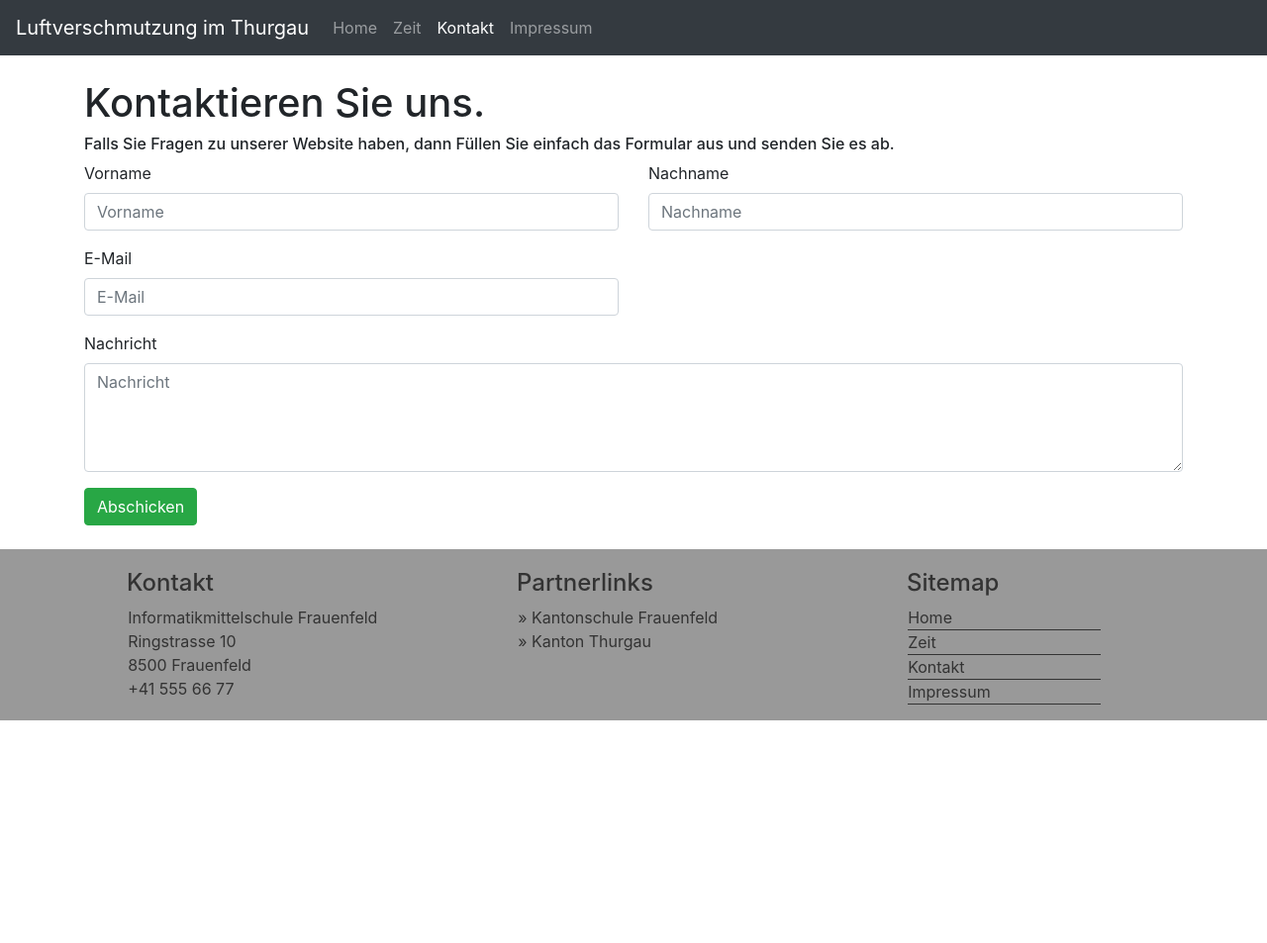
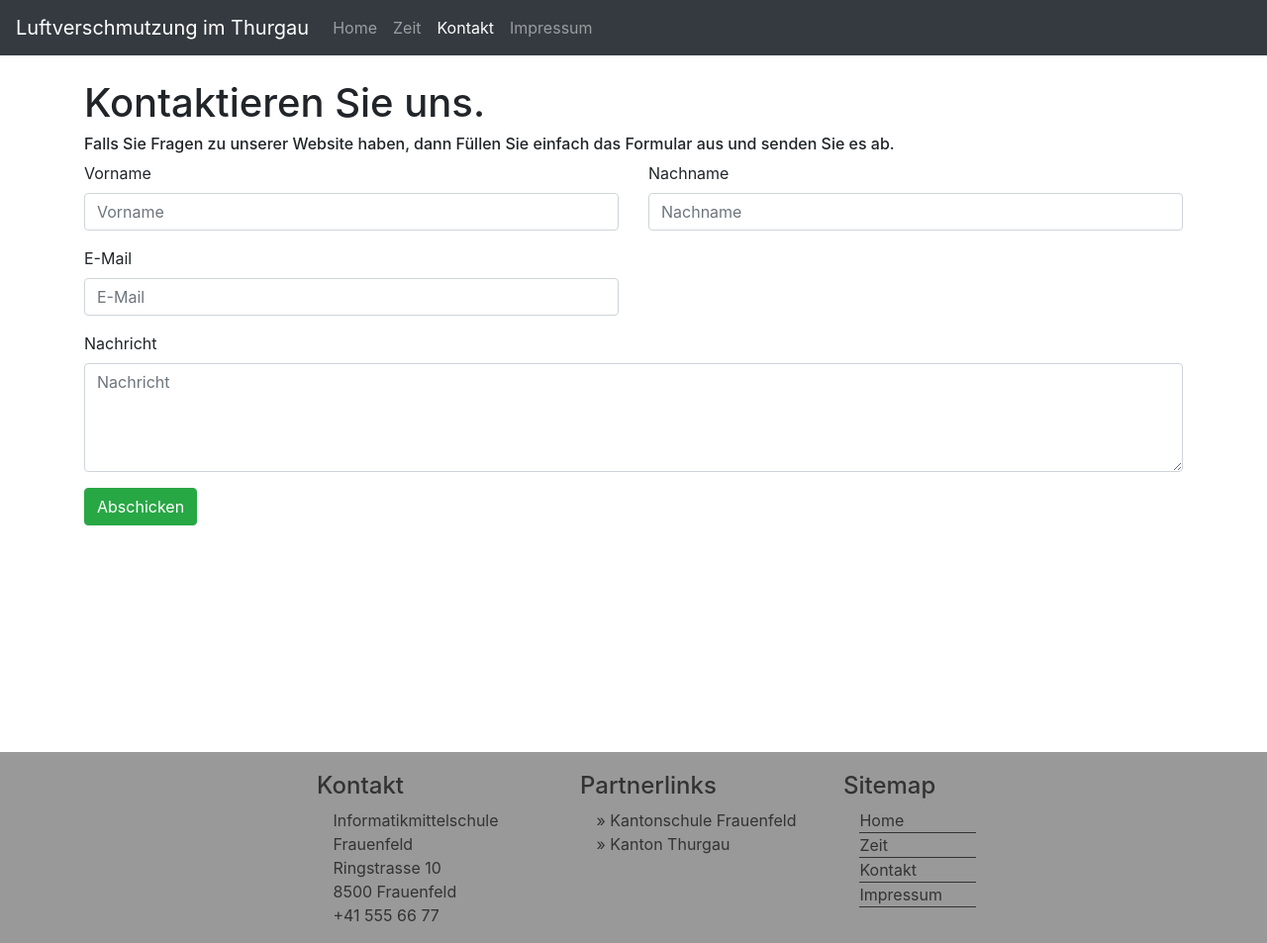
Before and after one commit to Patelik88/OGD-2.0, a PHP site: page /kontakt.php in a window 1280 px wide. Shown: the whole page at 99% size. Before the commit the page ends 728 px from the top, so only its background shows below. Run offline with PHP 8.4, Linux system fonts and the light colour scheme.

Commit message:
fixed footer

```diff
--- a/css/footer.css
+++ b/css/footer.css
@@ -1,11 +1,9 @@
 div.footer {
     background-color: #999999;
-    position: sticky;
+    position: relative;
     left: 0;
     bottom: 0;
-    width: 100%;
     color: #333333;
-
 }
 
 div.footertext {
@@ -13,7 +11,8 @@ div.footertext {
     width: 90%;
     margin-left: auto;
     margin-top: auto;
-
+    padding-left: 15%;
+    padding-right: 15%;
 }
 
 div.footertext li {
@@ -33,3 +32,32 @@ ul.sitemap li {
     width: 60%;
 
 }
+
+html {
+    height: 100%;
+}
+
+body {
+    min-height: 100%;
+    padding: 0;
+    margin: 0;
+    position: relative;
+}
+
+body::after {
+    content: '';
+    display: block;
+    height: 100px;
+}
+
+footer {
+    position: absolute;
+    bottom: 0;
+    width: 100%;
+    height: 40px;
+}
+
+.haupt {
+    padding-left: 5%;
+    padding-right: 5%;
+}
--- a/Kontakt.php
+++ b/kontakt.php
@@ -36,7 +36,7 @@
                 <a class="nav-link" href="#">Kontakt <span class="sr-only">(current)</span></a>
             </li>
             <li class="nav-item">
-                <a class="nav-link" href="Impressum.php">Impressum</a>
+                <a class="nav-link" href="impressum.php">Impressum</a>
             </li>
         </ul>
     </div>
@@ -45,7 +45,7 @@
     <div class="container my-4">
         <h1>Kontaktieren Sie uns.</h1>
         <h6>Falls Sie Fragen zu unserer Website haben, dann Füllen Sie einfach das Formular aus und senden Sie es ab.</h6>
-        <form id="contact-form" method="post" action="Kontakt.php" role="form">
+        <form id="contact-form" method="post" action="kontakt.php" role="form">
             <div class="controls">
                 <div class="row">
                     <div class="col-md-6">
@@ -95,6 +95,7 @@
         </form>
     </div>
 </main>
+
 <footer>
     <footer>
         <div class="footer">
@@ -126,7 +127,7 @@
                             <li class="first active"><a href="/">Home</a></li>
                             <li><a href="spacetime.php">Zeit</a></li>
                             <li><a href="#">Kontakt</a></li>
-                            <li class="last"><a href="Impressum.php">Impressum</a></li>
+                            <li class="last"><a href="impressum.php">Impressum</a></li>
 
                         </ul>
                     </div>
--- a/send-mail-form.php
+++ b/send-mail-form.php
@@ -58,10 +58,10 @@
                 <a class="nav-link" href="index.php">Home</a>
             </li>
             <li class="nav-item">
-                <a class="nav-link" href="Kontakt.php">Kontakt</a>
+                <a class="nav-link" href="kontakt.php">Kontakt</a>
             </li>
             <li class="nav-item">
-                <a class="nav-link" href="Impressum.php">Impressum</a>
+                <a class="nav-link" href="impressum.php">Impressum</a>
             </li>
         </ul>
     </div>
```
Also changed, not shown: impressum.php (renamed from Impressum.php, +5 -4 lines), index.php (+4 -4 lines), spacetime.php (+6 -5 lines).
